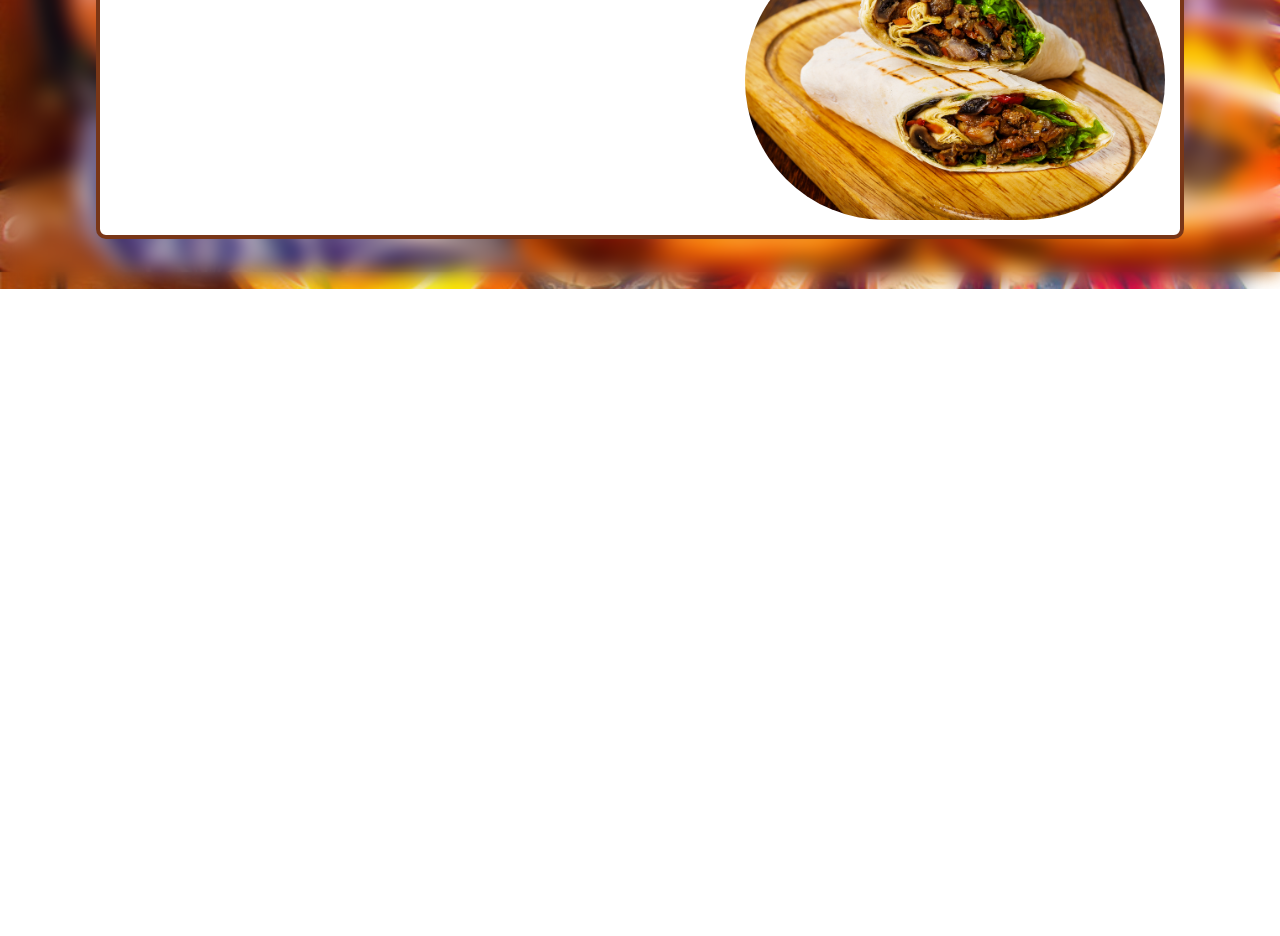
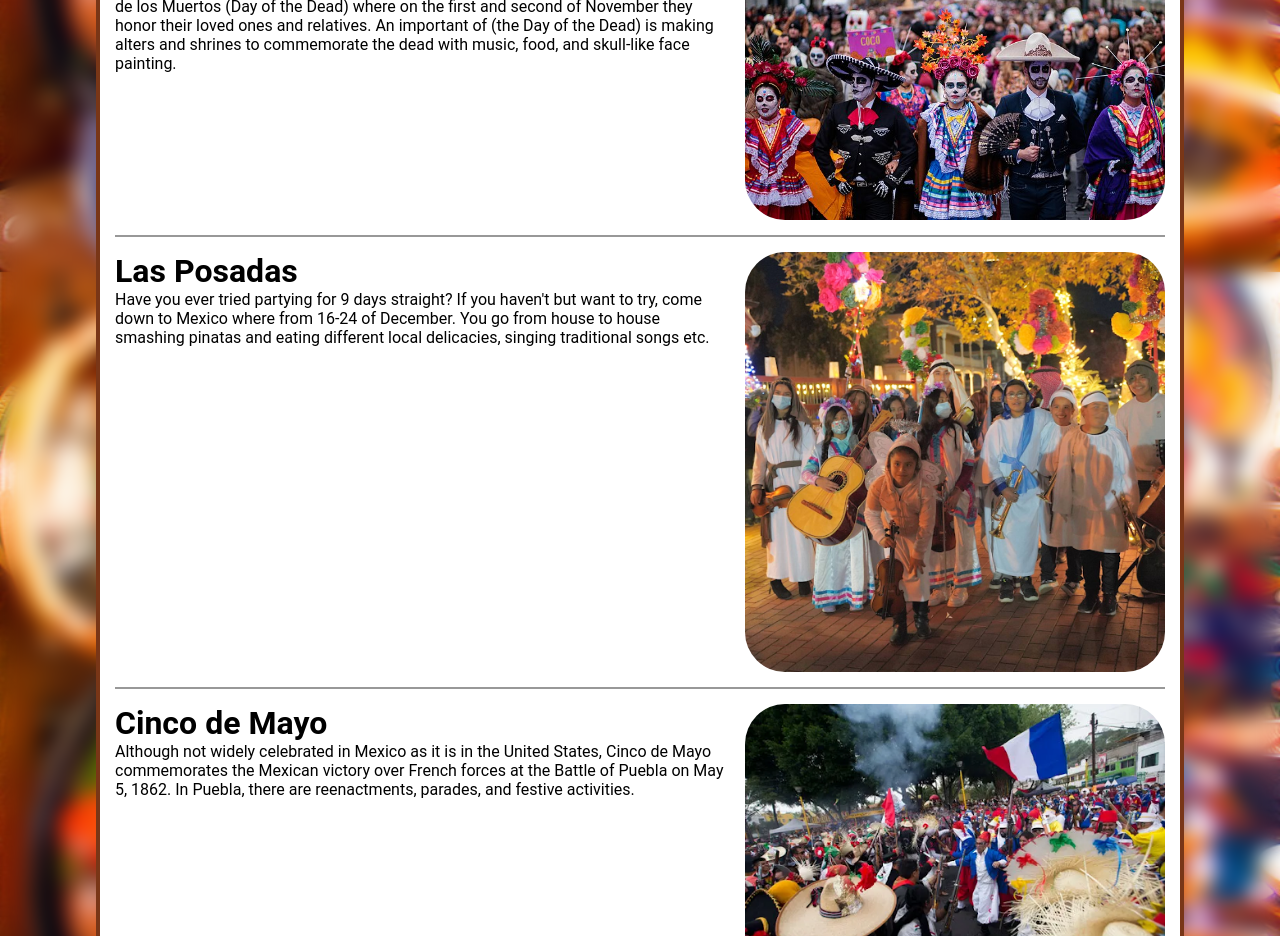
Before and after one commit to PhilipSjoblom/WebEngCountry, a plain HTML site: page traditions.html in a window 1280 px wide. Shown: the part 642-1578 px from the top of the page. Before the commit the page ends 931 px from the top, so only its background shows below. Drawn offline with Linux system fonts and the light colour scheme.

Commit message:
David pulled through

```diff
--- a/css/culture.css
+++ b/css/culture.css
@@ -71,5 +71,5 @@ body
 .side-image {
     width: 100%;
     height: auto;
-    border-radius: 10000px;
+    border-radius: 40px;
 }
--- a/traditions.html
+++ b/traditions.html
@@ -32,13 +32,42 @@
         <div id="page-content">
             <div class="section">
                 <div class="text-section">
-                    <h1>Foo</h1>
+                    <h1>Día de los Muertos (Day of the Dead)</h1>
                     <p>
-                        Bar
+                        Mexico has a variety of eye-catching traditions filling the streets with colors like de, Día de
+                        los Muertos (Day of the Dead) where on the first and second of November they honor their loved
+                        ones and relatives. An important of (the Day of the Dead) is making alters and shrines to
+                        commemorate the dead with music, food, and skull-like face painting.
                     </p>
                 </div>
                 <div class="image-section">
-                    <img src="assets/burrito.jpg" style="top: 100px;" class="side-image"></img>
+                    <img src="assets/dayofthedead.png" style="top: 100px;" class="side-image"></img>
+                </div>
+            </div>
+            <div class="section">
+                <div class="text-section">
+                    <h1>Las Posadas</h1>
+                    <p>
+                        Have you ever tried partying for 9 days straight? If you haven't but want to try, come down to
+                        Mexico where from 16-24 of December. You go from house to house smashing pinatas and eating
+                        different local delicacies, singing traditional songs etc.
+                    </p>
+                </div>
+                <div class="image-section">
+                    <img src="assets/LasPosadas.png" style="top: 100px;" class="side-image"></img>
+                </div>
+            </div>
+            <div class="section">
+                <div class="text-section">
+                    <h1>Cinco de Mayo</h1>
+                    <p>
+                        Although not widely celebrated in Mexico as it is in the United States, Cinco de Mayo
+                        commemorates the Mexican victory over French forces at the Battle of Puebla on May 5, 1862. In
+                        Puebla, there are reenactments, parades, and festive activities.
+                    </p>
+                </div>
+                <div class="image-section">
+                    <img src="assets/CincodeMayo.png" style="top: 100px;" class="side-image"></img>
                 </div>
             </div>
         </div>
```
Also changed, not shown: assets/CincodeMayo.png (added), assets/LasPosadas.png (added), assets/dayofthedead.png (added).
